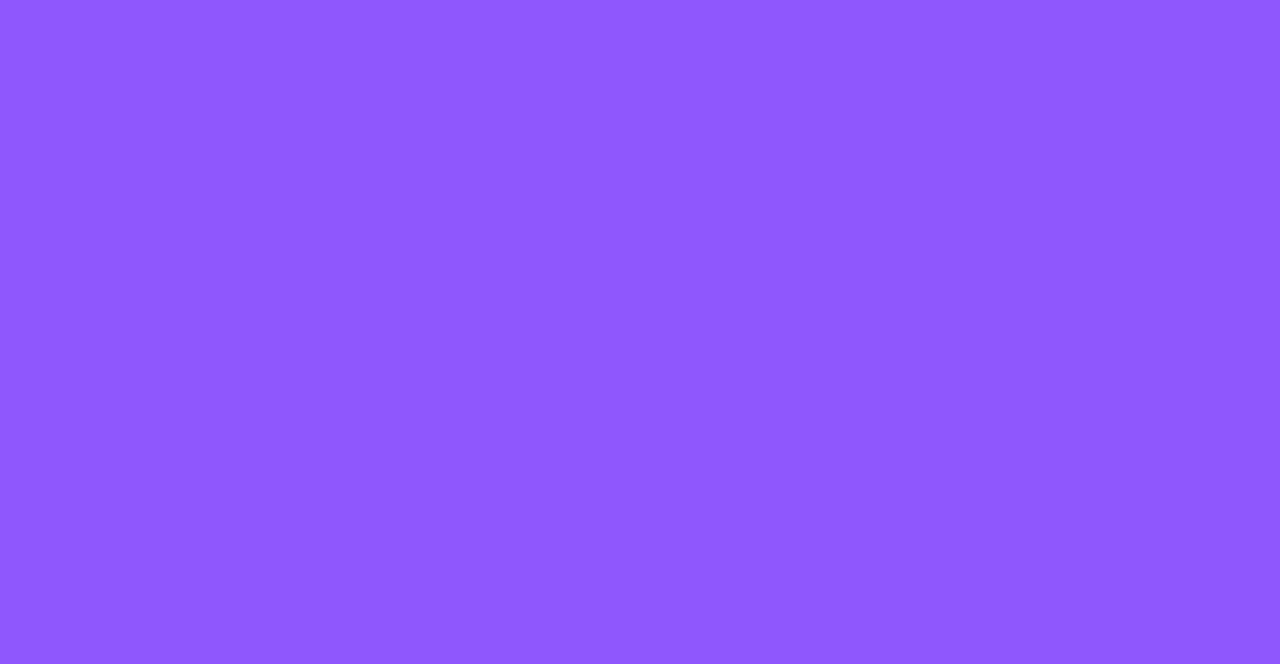
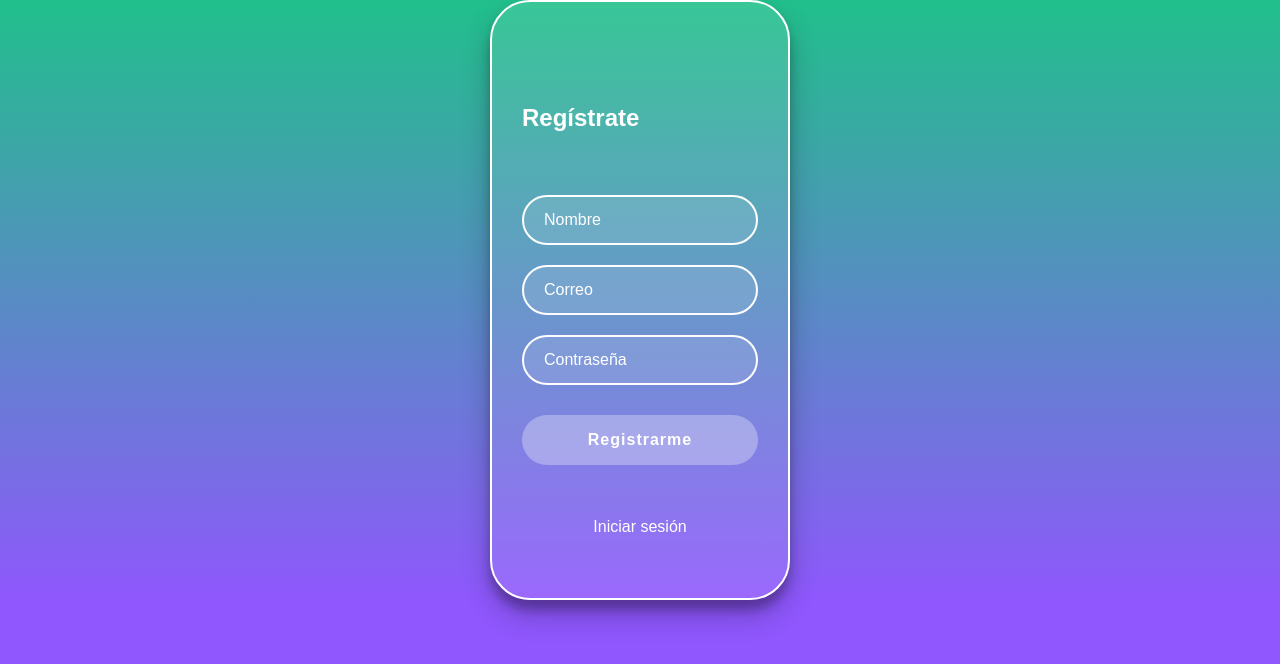
Before and after one commit to LuisDev2001/platzi-video-react, a React app: page /register in a window 1280 px wide. Shown: the top 664 px of the page. Built offline with nearby package versions, Linux system fonts and the light colour scheme; a web font is replaced by a local one.

Commit message:
Create containers Register and NotFounr

```diff
--- /dev/null
+++ b/src/assets/styles/components/Register.scss
@@ -0,0 +1,51 @@
+.register {
+  background-image: linear-gradient(#21c08b, #8f57fd);
+  display: flex;
+  align-items: center;
+  flex-direction: column;
+  justify-content: center;
+  padding: 0px 30px;
+  min-height: calc(
+    100vh - 200px
+  ); /* El ancho será igual al tamaño de todo el height menos 200px (100px del header + 100px del footer) */
+  &__container {
+    background-color: rgba(255, 255, 255, 0.1);
+    border: 2px solid white;
+    border-radius: 40px;
+    box-shadow: 0 14px 28px rgba(0, 0, 0, 0.25), 0 10px 10px rgba(0, 0, 0, 0.22);
+    color: white;
+    display: flex;
+    flex-direction: column;
+    justify-content: space-around;
+    min-height: 600px;
+    padding: 60px 30px 40px;
+    width: 300px;
+    &--form {
+      display: flex;
+      flex-direction: column;
+      .input {
+        width: 100%;
+      }
+    }
+
+    & a {
+      color: white;
+      font-size: 16px;
+      text-align: center;
+      text-decoration: none;
+      &:hover {
+        text-decoration: underline;
+      }
+    }
+  }
+}
+
+@media only screen and (max-width: 600px) {
+  .register__container {
+    background-color: transparent;
+    border: none;
+    box-shadow: none;
+    padding: 0px;
+    width: 100%;
+  }
+}
--- a/src/containers/Login.jsx
+++ b/src/containers/Login.jsx
@@ -3,6 +3,7 @@
 //Images
 import googleIcon from "../assets/img/google-icon.png";
 import twitterIcon from "../assets/img/twitter-icon.png";
+import { Link } from "react-router-dom";
 
 const Login = () => (
   <section className="login">
@@ -29,7 +30,7 @@
         </div>
       </section>
       <p className="login__container--register">
-        No tienes ninguna cuenta <a href="">Regístrate</a>
+        No tienes ninguna cuenta <Link to="/register">Regístrate</Link>
       </p>
     </section>
   </section>
--- /dev/null
+++ b/src/containers/NotFound.jsx
@@ -0,0 +1,11 @@
+import React from "react";
+
+const NotFound = () => (
+  <>
+    <h1>Pagina no encontrada</h1>
+    <span>Codigo de error: </span>
+    <strong>404</strong>
+  </>
+);
+
+export default NotFound;
--- /dev/null
+++ b/src/containers/Register.jsx
@@ -0,0 +1,21 @@
+import React from "react";
+import { Link } from "react-router-dom";
+
+import "../assets/styles/components/Register.scss";
+
+const Register = () => (
+  <section className="register">
+    <section className="register__container">
+      <h2>Regístrate</h2>
+      <form className="register__container--form">
+        <input className="input" type="text" placeholder="Nombre" />
+        <input className="input" type="text" placeholder="Correo" />
+        <input className="input" type="password" placeholder="Contraseña" />
+        <button className="button">Registrarme</button>
+      </form>
+      <Link to="/login">Iniciar sesión</Link>
+    </section>
+  </section>
+);
+
+export default Register;
--- a/src/routes/App.js
+++ b/src/routes/App.js
@@ -1,12 +1,18 @@
 import React from "react";
-import { BrowserRouter, Route } from "react-router-dom";
+import { BrowserRouter, Route, Switch } from "react-router-dom";
 import Home from "../containers/Home";
 import Login from "../containers/Login";
+import Register from "../containers/Register";
+import NotFound from "../containers/NotFound";
 
 const App = () => (
   <BrowserRouter>
-    <Route exact path="/" component={Home} />
-    <Route exact path="/login" component={Login} />
+    <Switch>
+      <Route exact path="/" component={Home} />
+      <Route exact path="/login" component={Login} />
+      <Route exact path="/register" component={Register} />
+      <Route component={NotFound} />
+    </Switch>
   </BrowserRouter>
 );
 
```
